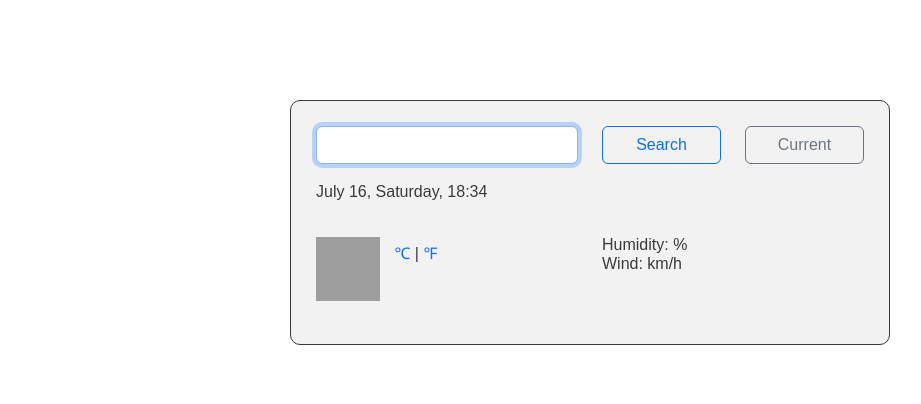
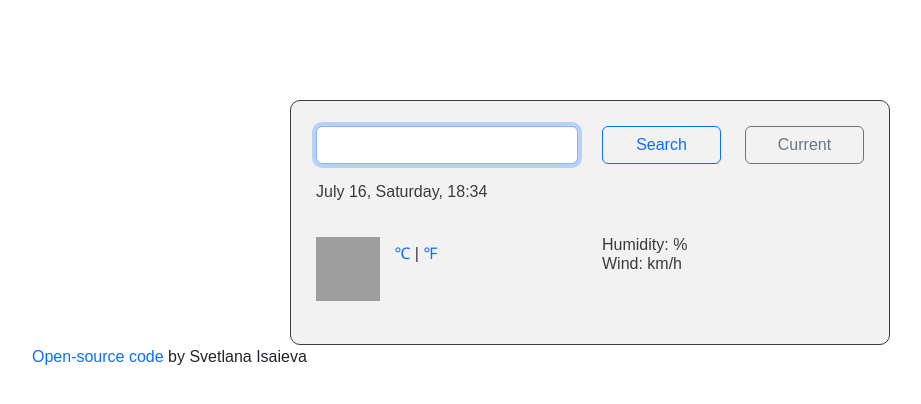
Before and after one commit to Sv90/weather-project, a plain HTML site: page index.html in a window 1280 px wide. Shown: the whole page, without its empty margins (50-971 px from the left). Drawn offline with nearby package versions, Linux system fonts and the light colour scheme; no server answers; grey boxes are pictures that could not be loaded.

Commit message:
Add a link to GitHub

```diff
--- a/index.html
+++ b/index.html
@@ -73,6 +73,7 @@
           </div>
         </div>
       </div>
+      <a href = "https://github.com/Sv90/weather-project"> Open-source code</a></a> by Svetlana Isaieva
     </div>
     <script src="src/script.js"></script>
   </body>
```
